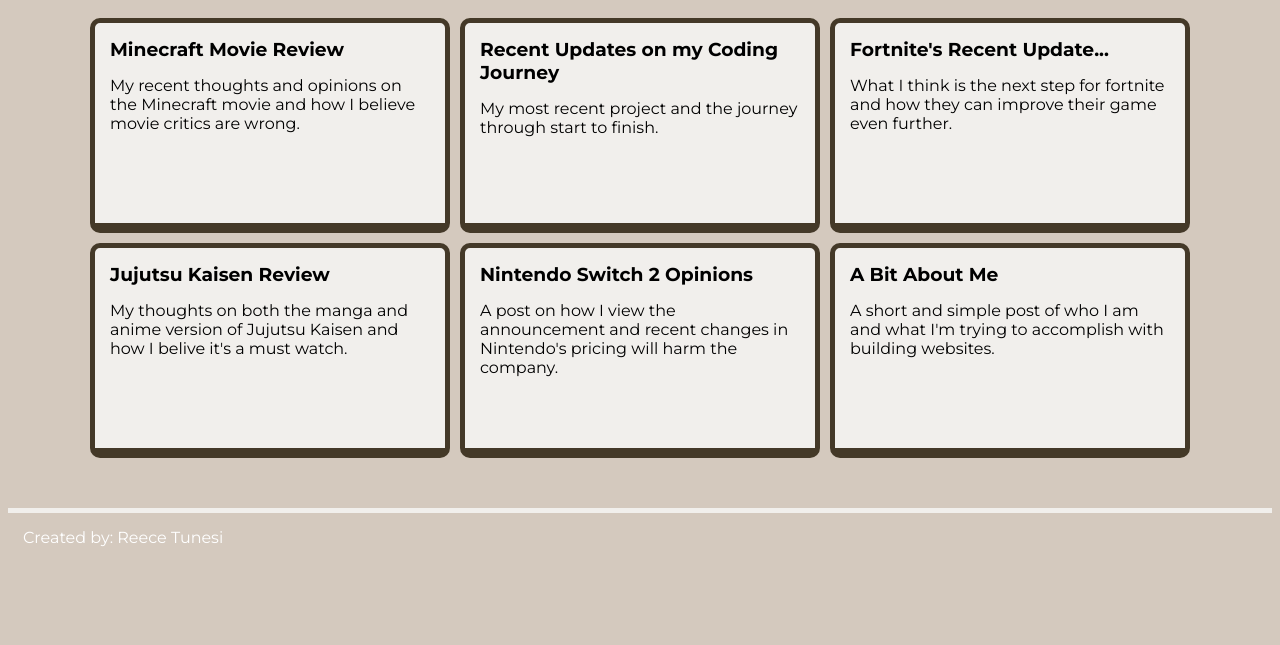
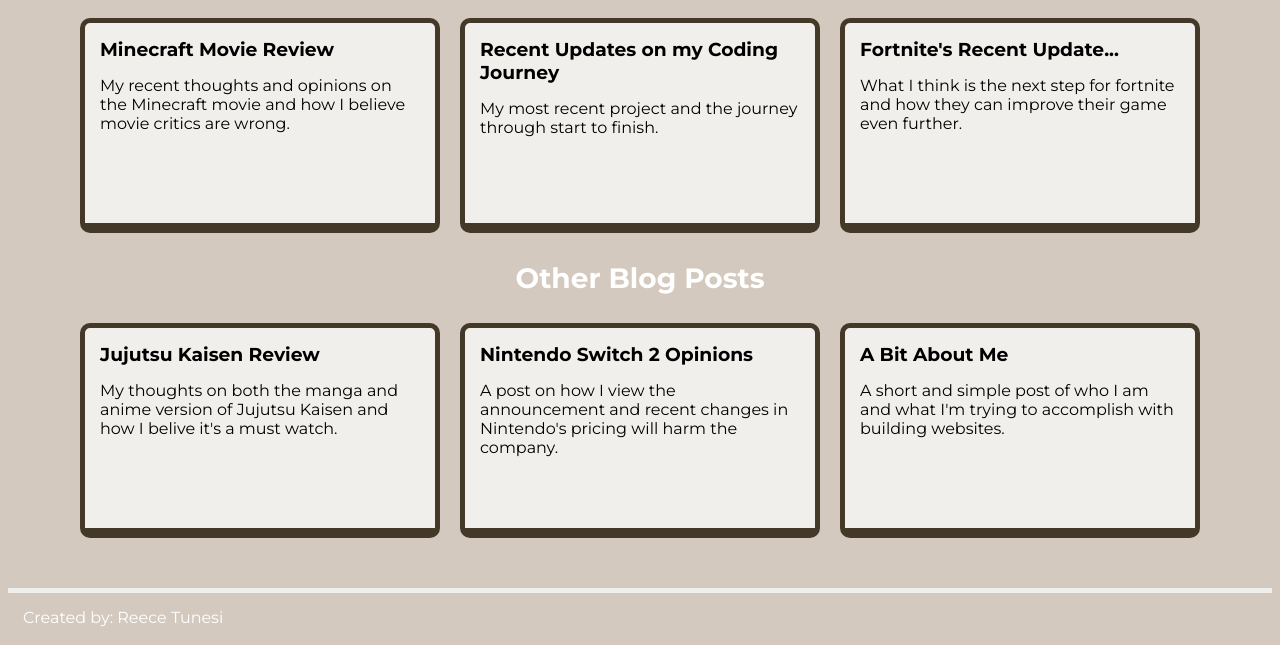
Before and after one commit to rtunesi/blog-project, a plain HTML site: page index.html in a window 1280 px wide. Shown: the part 155-800 px from the top of the page. Drawn offline with Linux system fonts and the light colour scheme.

Commit message:
Sectioned out website

```diff
--- a/index.html
+++ b/index.html
@@ -21,7 +21,7 @@
     <!-- Beginning of website body -->
     <!-- Beginning of website boxes-->
     <div class="blog-boxes">
-        <h1 class="recent-posts">Most Recent Blog Posts</h1>
+        <h1 id="recent-posts">Most Recent Blog Posts</h1>
         <!-- Beginning of line 1 -->
         <!-- Blog box 1 -->
         <div class="box-line1">
@@ -46,6 +46,11 @@
             </div>
         </div>
         <!-- End of line 1-->
+
+        <!-- Section 2 header -->
+        <h3 id="other-posts">Other Blog Posts</h3>
+        <div id="line2"></div>
+        <!-- Section 2 end -->
 
         <!-- Beginning of line 2 -->
         <div class="box-line2">
--- a/styles.css
+++ b/styles.css
@@ -27,15 +27,21 @@
 /* End of header styling */
 
 /* Start of blog boxes styling */
-.recent-posts{
+#recent-posts{
     font-weight: 750;
     text-align: center;
     color: white
 }
 
+#other-posts{
+    font-weight: 700;
+    font-size: 1.75rem;
+    color: white;
+    text-align: center;
+}
+
 .blog-boxes{
     margin-top: 50px;
-    margin-bottom:
 }
 
 .box-line1{
@@ -43,7 +49,7 @@
     justify-content: center;
     align-items: center;
     margin: 10px;
-    gap: 10px;
+    gap: 20px;
 }
 
 .blog-box1{
@@ -86,11 +92,12 @@
 }
 
 .box-line2{
+    margin-top: 20px;
     display: flex;
     justify-content: center;
     align-items: center;
     margin: 10px;
-    gap: 10px;
+    gap: 20px;
 }
 
 .blog-box4{
```
